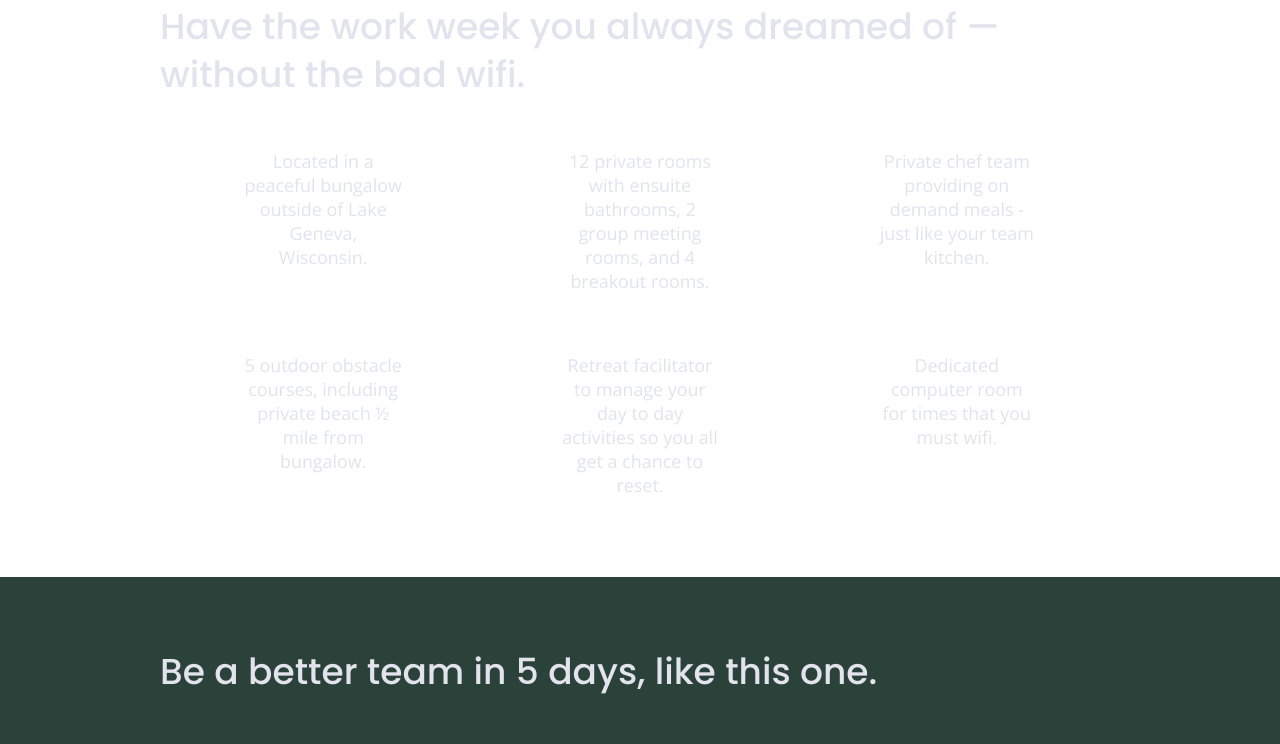
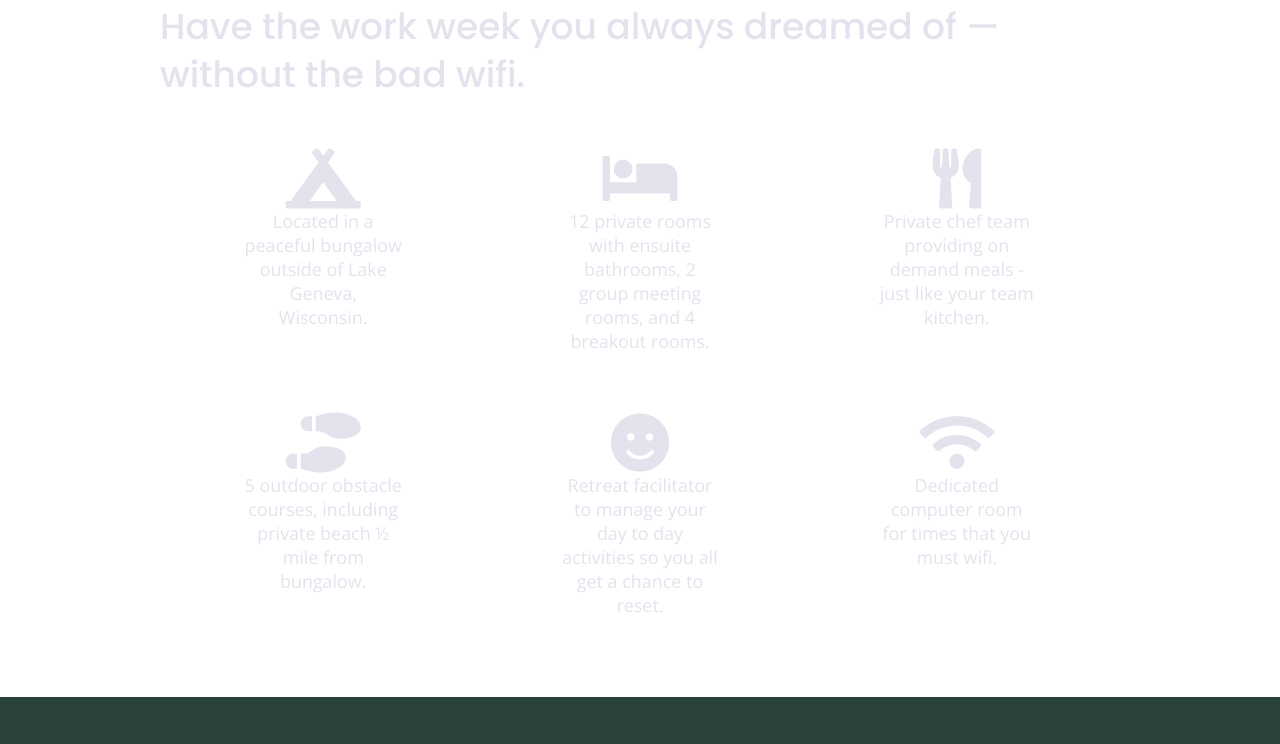
Before and after one commit to mdsncole/unplugged, a plain HTML site: page index.html in a window 1280 px wide. Shown: the part 1046-1790 px from the top of the page. Drawn offline with nearby package versions, Linux system fonts and the light colour scheme; a script that the page names is missing.

Commit message:
Added icons to the features area

```diff
--- a/css/main.css
+++ b/css/main.css
@@ -324,11 +324,12 @@ input[type=button] {
   text-align: center;
 }
 
-/* IDK
+
 .features-icon{
   font-size: 3.75em;
+  margin-bottom: 40px;
 }
-*/
+
 
 .reviews{
   display: flex;
--- a/index.html
+++ b/index.html
@@ -23,6 +23,10 @@
   <link href="https://fonts.googleapis.com/css?family=Open+Sans:400,700|Poppins:500,700" rel="stylesheet">
 
   <meta name="theme-color" content="#fafafa">
+
+  <!-- FontAwesome CDN version 5.5 -->
+  <link rel="stylesheet" href="https://use.fontawesome.com/releases/v5.5.0/css/all.css"
+    integrity="sha384-B4dIYHKNBt8Bc12p+WXckhzcICo0wtJAoU8YZTY5qE0Id1GSseTk6S+L3BlXeVIU" crossorigin="anonymous">
 </head>
 
 <body>
@@ -72,27 +76,27 @@
           <h2>Have the work week you always dreamed of — without the bad wifi.</h2>
           <div class="features-items">
           <article>
-            <p class="features-icon"></p>
+            <p class="features-icon"><i class="fas fa-campground"></i></p>
             <p class="features-item-description">Located in a peaceful bungalow outside of Lake Geneva, Wisconsin.</p>
           </article>
           <article>
-            <p class="features-icon"></p>
+            <p class="features-icon"><i class="fas fa-bed"></i></p>
             <p class="features-item-description">12 private rooms with ensuite bathrooms, 2 group meeting rooms, and 4 breakout rooms.</p>
           </article>
           <article>
-            <p class="features-icon"></p>
+            <p class="features-icon"><i class="fas fa-utensils"></i></p>
             <p class="features-item-description">Private chef team providing on demand meals - just like your team kitchen.</p>
           </article>
           <article>
-            <p class="features-icon"></p>
+            <p class="features-icon"><i class="fas fa-shoe-prints"></i></p>
             <p class="features-item-description">5 outdoor obstacle courses, including private beach ½ mile from bungalow.</p>
           </article>
           <article>
-            <p class="features-icon"></p>
+            <p class="features-icon"><i class="fas fa-smile"></i></p>
             <p class="features-item-description">Retreat facilitator to manage your day to day activities so you all get a chance to reset.</p>
           </article>
           <article>
-            <p class="features-icon"></p>
+            <p class="features-icon"><i class="fas fa-wifi"></i></p>
             <p class="features-item-description">Dedicated computer room for times that you must wifi.</p>
           </article>
           </div>
```
